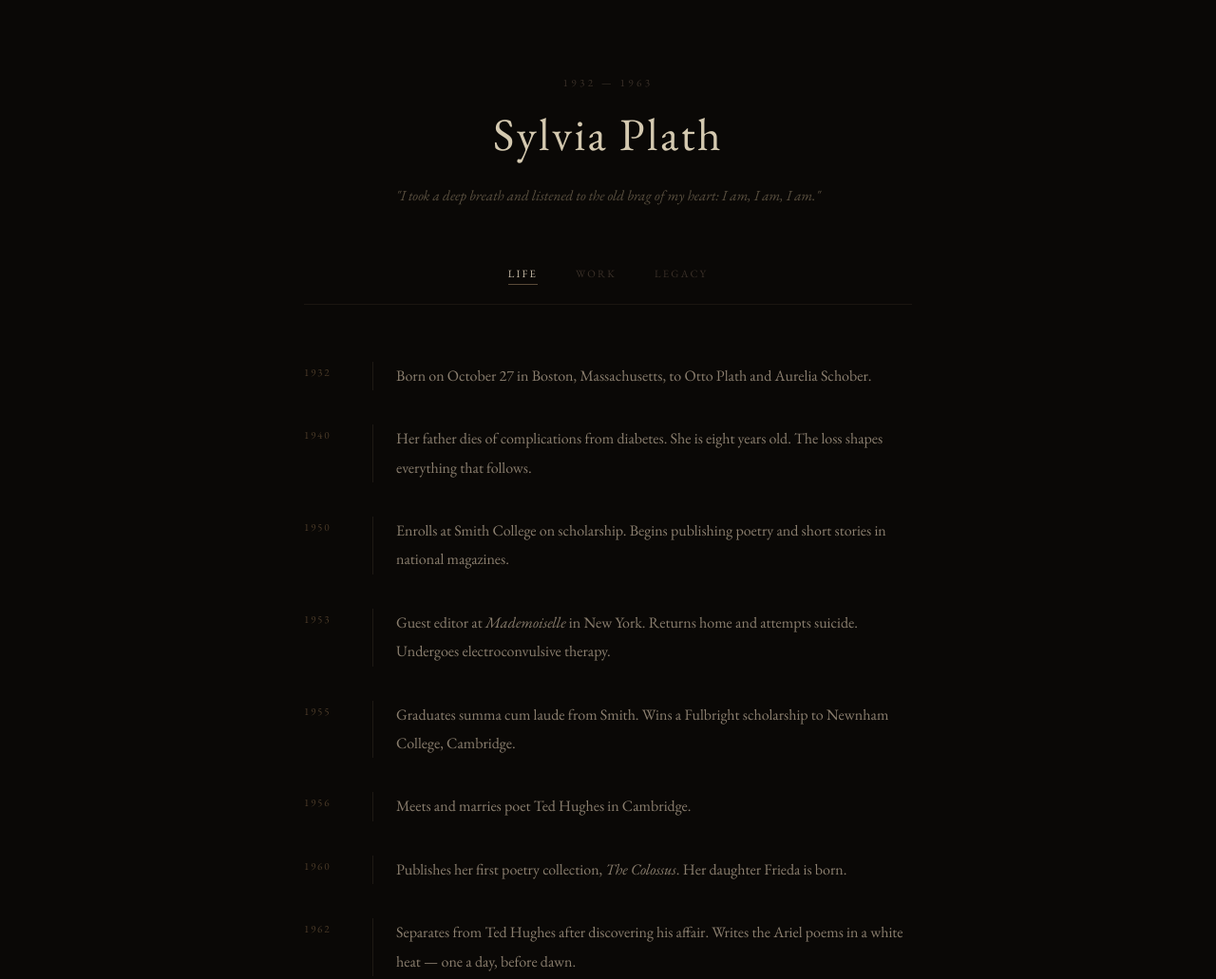
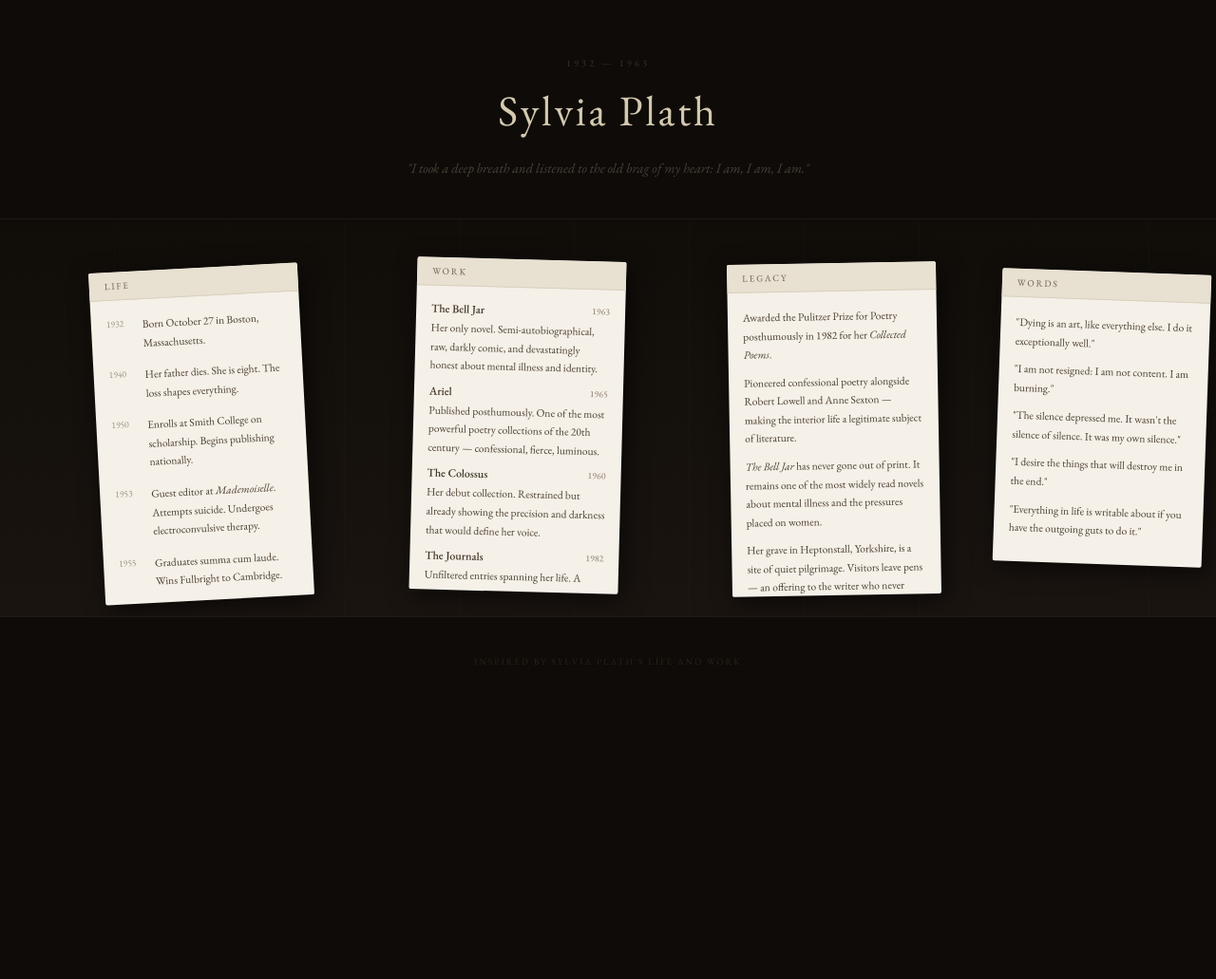
Before and after one commit to khanaaaaaa/Where-the-Figs-Hang, a plain HTML site: page index.html in a window 1280 px wide. Shown: the top 1031 px of the page at 95% size. After the commit the page ends 800 px from the top, so only its background shows below. Drawn offline with nearby package versions, Linux system fonts and the light colour scheme.

Commit message:
Desk with papers layout for Sylvia Plath page

```diff
--- a/index.html
+++ b/index.html
@@ -9,102 +9,92 @@
 </head>
 <body>
 
-  <header>
+  <div id="header">
     <p class="subtitle">1932 — 1963</p>
     <h1>Sylvia Plath</h1>
     <p class="tagline"><em>"I took a deep breath and listened to the old brag of my heart: I am, I am, I am."</em></p>
-  </header>
+  </div>
 
-  <nav>
-    <button class="tab active" data-tab="life">Life</button>
-    <button class="tab" data-tab="work">Work</button>
-    <button class="tab" data-tab="legacy">Legacy</button>
-  </nav>
+  <div id="desk">
 
-  <main>
+    <div class="paper" id="paper-life" style="top:12%; left:8%; transform:rotate(-3deg);">
+      <div class="paper-tab">Life</div>
+      <div class="paper-content">
+        <h2>Life</h2>
+        <div class="entry"><span class="year">1932</span><p>Born October 27 in Boston, Massachusetts.</p></div>
+        <div class="entry"><span class="year">1940</span><p>Her father dies. She is eight. The loss shapes everything.</p></div>
+        <div class="entry"><span class="year">1950</span><p>Enrolls at Smith College on scholarship. Begins publishing nationally.</p></div>
+        <div class="entry"><span class="year">1953</span><p>Guest editor at <em>Mademoiselle</em>. Attempts suicide. Undergoes electroconvulsive therapy.</p></div>
+        <div class="entry"><span class="year">1955</span><p>Graduates summa cum laude. Wins Fulbright to Cambridge.</p></div>
+        <div class="entry"><span class="year">1956</span><p>Meets and marries Ted Hughes.</p></div>
+        <div class="entry"><span class="year">1960</span><p>Publishes <em>The Colossus</em>. Daughter Frieda is born.</p></div>
+        <div class="entry"><span class="year">1962</span><p>Separates from Hughes. Writes the Ariel poems — one a day, before dawn.</p></div>
+        <div class="entry"><span class="year">1963</span><p>Publishes <em>The Bell Jar</em>. Dies February 11, aged 30.</p></div>
+      </div>
+    </div>
 
-    <section id="life" class="tab-content active">
-      <div class="entry">
-        <span class="year">1932</span>
-        <p>Born on October 27 in Boston, Massachusetts, to Otto Plath and Aurelia Schober.</p>
-      </div>
-      <div class="entry">
-        <span class="year">1940</span>
-        <p>Her father dies of complications from diabetes. She is eight years old. The loss shapes everything that follows.</p>
-      </div>
-      <div class="entry">
-        <span class="year">1950</span>
-        <p>Enrolls at Smith College on scholarship. Begins publishing poetry and short stories in national magazines.</p>
-      </div>
-      <div class="entry">
-        <span class="year">1953</span>
-        <p>Guest editor at <em>Mademoiselle</em> in New York. Returns home and attempts suicide. Undergoes electroconvulsive therapy.</p>
-      </div>
-      <div class="entry">
-        <span class="year">1955</span>
-        <p>Graduates summa cum laude from Smith. Wins a Fulbright scholarship to Newnham College, Cambridge.</p>
-      </div>
-      <div class="entry">
-        <span class="year">1956</span>
-        <p>Meets and marries poet Ted Hughes in Cambridge.</p>
-      </div>
-      <div class="entry">
-        <span class="year">1960</span>
-        <p>Publishes her first poetry collection, <em>The Colossus</em>. Her daughter Frieda is born.</p>
-      </div>
-      <div class="entry">
-        <span class="year">1962</span>
-        <p>Separates from Ted Hughes after discovering his affair. Writes the Ariel poems in a white heat — one a day, before dawn.</p>
-      </div>
-      <div class="entry">
-        <span class="year">1963</span>
-        <p>Publishes <em>The Bell Jar</em> under the pseudonym Victoria Lucas. Dies on February 11, aged 30.</p>
-      </div>
-    </section>
-
-    <section id="work" class="tab-content">
+    <div class="paper" id="paper-work" style="top:10%; left:34%; transform:rotate(1.5deg);">
+      <div class="paper-tab">Work</div>
+      <div class="paper-content">
+        <h2>Work</h2>
         <div class="work-item">
           <h3>The Bell Jar <span>1963</span></h3>
-        <p>Her only novel. A semi-autobiographical account of a young woman's descent into mental illness. Raw, darkly comic, and devastatingly honest.</p>
+          <p>Her only novel. Semi-autobiographical, raw, darkly comic, and devastatingly honest about mental illness and identity.</p>
         </div>
         <div class="work-item">
           <h3>Ariel <span>1965</span></h3>
-        <p>Published posthumously. Considered one of the most powerful poetry collections of the 20th century. Confessional, fierce, and luminous.</p>
+          <p>Published posthumously. One of the most powerful poetry collections of the 20th century — confessional, fierce, luminous.</p>
         </div>
         <div class="work-item">
           <h3>The Colossus <span>1960</span></h3>
-        <p>Her debut collection. More restrained than Ariel, but already showing the precision and darkness that would define her voice.</p>
+          <p>Her debut collection. Restrained but already showing the precision and darkness that would define her voice.</p>
         </div>
         <div class="work-item">
-        <h3>The Journals of Sylvia Plath <span>1982</span></h3>
-        <p>Unfiltered entries spanning her life. A window into her ambition, her grief, and her relentless inner world.</p>
+          <h3>The Journals <span>1982</span></h3>
+          <p>Unfiltered entries spanning her life. A window into her ambition, grief, and relentless inner world.</p>
         </div>
         <div class="work-item">
           <h3>Letters Home <span>1975</span></h3>
-        <p>Correspondence with her mother. Reveals the gap between her public brightness and private suffering.</p>
+          <p>Correspondence with her mother — revealing the gap between her public brightness and private suffering.</p>
         </div>
-    </section>
+      </div>
+    </div>
 
-    <section id="legacy" class="tab-content">
-      <div class="legacy-block">
-        <p>Sylvia Plath was awarded the Pulitzer Prize for Poetry posthumously in 1982 for her <em>Collected Poems</em> — one of only a handful of poets to receive it after death.</p>
+    <div class="paper" id="paper-legacy" style="top:11%; left:60%; transform:rotate(-1deg);">
+      <div class="paper-tab">Legacy</div>
+      <div class="paper-content">
+        <h2>Legacy</h2>
+        <div class="legacy-block"><p>Awarded the Pulitzer Prize for Poetry posthumously in 1982 for her <em>Collected Poems</em>.</p></div>
+        <div class="legacy-block"><p>Pioneered confessional poetry alongside Robert Lowell and Anne Sexton — making the interior life a legitimate subject of literature.</p></div>
+        <div class="legacy-block"><p><em>The Bell Jar</em> has never gone out of print. It remains one of the most widely read novels about mental illness and the pressures placed on women.</p></div>
+        <div class="legacy-block"><p>Her grave in Heptonstall, Yorkshire, is a site of quiet pilgrimage. Visitors leave pens — an offering to the writer who never stopped.</p></div>
       </div>
-      <div class="legacy-block">
-        <p>She is credited with pioneering confessional poetry alongside Robert Lowell and Anne Sexton — a movement that made the interior life a legitimate subject of literature.</p>
     </div>
-      <div class="legacy-block">
-        <p><em>The Bell Jar</em> has never gone out of print. It remains one of the most widely read novels about mental illness, identity, and the pressures placed on women.</p>
+
+    <div class="paper" id="paper-quotes" style="top:13%; left:82%; transform:rotate(2deg);">
+      <div class="paper-tab">Words</div>
+      <div class="paper-content">
+        <h2>In Her Words</h2>
+        <div class="quote-block"><p>"Dying is an art, like everything else. I do it exceptionally well."</p></div>
+        <div class="quote-block"><p>"I am not resigned: I am not content. I am burning."</p></div>
+        <div class="quote-block"><p>"The silence depressed me. It wasn't the silence of silence. It was my own silence."</p></div>
+        <div class="quote-block"><p>"I desire the things that will destroy me in the end."</p></div>
+        <div class="quote-block"><p>"Everything in life is writable about if you have the outgoing guts to do it."</p></div>
       </div>
-      <div class="legacy-block">
-        <p>Her grave in Heptonstall, Yorkshire, is a site of quiet pilgrimage. Visitors leave pens — an offering to the writer who never stopped.</p>
     </div>
-    </section>
 
-  </main>
+  </div>
 
-  <footer>
-    <p>"Dying is an art, like everything else. I do it exceptionally well."</p>
-  </footer>
+  <div id="overlay" class="hidden">
+    <div id="open-paper">
+      <button id="close-btn">✕</button>
+      <div id="open-paper-content"></div>
+    </div>
+  </div>
+
+  <div id="footer">
+    <p>Inspired by Sylvia Plath's life and work</p>
+  </div>
 
   <script src="script.js"></script>
 </body>
--- a/style.css
+++ b/style.css
@@ -1,149 +1,200 @@
 * { margin: 0; padding: 0; box-sizing: border-box; }
 
 body {
-  background: #0a0806;
+  background: #0e0b08;
   color: #c8bca8;
   font-family: 'EB Garamond', Georgia, serif;
   min-height: 100vh;
-  max-width: 720px;
-  margin: 0 auto;
-  padding: 80px 40px;
+  display: flex;
+  flex-direction: column;
+  align-items: center;
+  overflow-x: hidden;
 }
 
-header {
+/* header */
+#header {
   text-align: center;
-  margin-bottom: 60px;
+  padding: 60px 40px 40px;
 }
 
-header .subtitle {
-  font-size: 0.7rem;
+#header .subtitle {
+  font-size: 0.65rem;
   letter-spacing: 0.3em;
   text-transform: uppercase;
   color: #3a3028;
-  margin-bottom: 16px;
+  margin-bottom: 14px;
 }
 
-header h1 {
-  font-size: 3rem;
+#header h1 {
+  font-size: 2.8rem;
   font-weight: 400;
   color: #d4c9b0;
-  letter-spacing: 0.05em;
-  margin-bottom: 20px;
+  letter-spacing: 0.06em;
+  margin-bottom: 18px;
 }
 
-header .tagline {
-  font-size: 0.95rem;
-  color: #5a5040;
+#header .tagline {
+  font-size: 0.9rem;
+  color: #4a4038;
   line-height: 1.9;
-  max-width: 480px;
-  margin: 0 auto;
 }
 
-nav {
-  display: flex;
-  justify-content: center;
-  gap: 40px;
-  margin-bottom: 60px;
-  border-bottom: 1px solid #1a1510;
-  padding-bottom: 20px;
+/* desk */
+#desk {
+  position: relative;
+  width: 100%;
+  height: 420px;
+  background: linear-gradient(to bottom, #100d09, #1a1410);
+  border-top: 1px solid #1e1a14;
+  border-bottom: 1px solid #1e1a14;
+  overflow: hidden;
 }
 
-.tab {
+/* desk texture line */
+#desk::before {
+  content: '';
+  position: absolute;
+  inset: 0;
+  background: repeating-linear-gradient(
+    90deg,
+    transparent,
+    transparent 120px,
+    rgba(255,255,255,0.01) 120px,
+    rgba(255,255,255,0.01) 121px
+  );
+}
+
+/* paper */
+.paper {
+  position: absolute;
+  width: 220px;
+  background: #f5f0e8;
+  border-radius: 2px;
+  box-shadow: 4px 6px 24px rgba(0,0,0,0.6);
+  cursor: pointer;
+  transition: transform 0.3s ease, box-shadow 0.3s ease;
+  overflow: hidden;
+}
+
+.paper:hover {
+  box-shadow: 6px 10px 36px rgba(0,0,0,0.8);
+  z-index: 10;
+}
+
+.paper-tab {
+  background: #e8e0d0;
+  padding: 8px 16px;
+  font-size: 0.6rem;
+  letter-spacing: 0.2em;
+  text-transform: uppercase;
+  color: #6a5e4e;
+  border-bottom: 1px solid #d8d0c0;
+}
+
+.paper-content {
+  padding: 16px;
+  pointer-events: none;
+  max-height: 320px;
+  overflow: hidden;
+}
+
+.paper-content h2 { display: none; }
+
+.paper-content p,
+.paper-content .entry p,
+.paper-content .work-item p,
+.paper-content .legacy-block p,
+.paper-content .quote-block p {
+  font-size: 0.72rem;
+  color: #4a3e2e;
+  line-height: 1.7;
+  margin-bottom: 8px;
+}
+
+.entry { display: flex; gap: 8px; margin-bottom: 6px; }
+.year { font-size: 0.6rem; color: #9a8e7e; min-width: 30px; padding-top: 2px; }
+.work-item { margin-bottom: 10px; }
+.work-item h3 { font-size: 0.75rem; font-weight: 500; color: #3a2e1e; margin-bottom: 2px; display: flex; justify-content: space-between; }
+.work-item h3 span { font-size: 0.6rem; color: #9a8e7e; }
+.legacy-block, .quote-block { margin-bottom: 10px; }
+
+/* overlay */
+#overlay {
+  position: fixed;
+  inset: 0;
+  background: rgba(8,6,4,0.85);
+  display: flex;
+  align-items: center;
+  justify-content: center;
+  z-index: 100;
+  transition: opacity 0.4s ease;
+}
+
+#overlay.hidden {
+  opacity: 0;
+  pointer-events: none;
+}
+
+#open-paper {
+  background: #f5f0e8;
+  width: 560px;
+  max-width: 90vw;
+  max-height: 80vh;
+  overflow-y: auto;
+  border-radius: 2px;
+  padding: 48px;
+  position: relative;
+  box-shadow: 0 20px 80px rgba(0,0,0,0.8);
+  animation: unfold 0.4s ease;
+}
+
+@keyframes unfold {
+  from { transform: scale(0.92) translateY(20px); opacity: 0; }
+  to   { transform: scale(1) translateY(0); opacity: 1; }
+}
+
+#close-btn {
+  position: absolute;
+  top: 16px; right: 20px;
   background: none;
   border: none;
-  font-family: 'EB Garamond', Georgia, serif;
-  font-size: 0.7rem;
+  font-size: 1rem;
+  color: #9a8e7e;
+  cursor: pointer;
+}
+
+#close-btn:hover { color: #3a2e1e; }
+
+#open-paper-content h2 {
+  display: block;
+  font-size: 1.6rem;
+  font-weight: 400;
+  color: #2a1e10;
+  margin-bottom: 32px;
+  letter-spacing: 0.04em;
+}
+
+#open-paper-content p {
+  font-size: 1rem;
+  color: #4a3e2e;
+  line-height: 1.9;
+  margin-bottom: 10px;
+}
+
+#open-paper-content .entry { display: flex; gap: 20px; margin-bottom: 18px; }
+#open-paper-content .year { font-size: 0.7rem; color: #9a8e7e; min-width: 36px; padding-top: 4px; }
+#open-paper-content .entry p { border-left: 1px solid #d8d0c0; padding-left: 16px; }
+#open-paper-content .work-item { margin-bottom: 28px; border-left: 1px solid #d8d0c0; padding-left: 16px; }
+#open-paper-content .work-item h3 { font-size: 1.1rem; font-weight: 400; color: #2a1e10; margin-bottom: 6px; display: flex; justify-content: space-between; }
+#open-paper-content .work-item h3 span { font-size: 0.65rem; color: #9a8e7e; letter-spacing: 0.15em; }
+#open-paper-content .legacy-block, #open-paper-content .quote-block { margin-bottom: 24px; border-left: 1px solid #d8d0c0; padding-left: 16px; }
+#open-paper-content .quote-block p { font-style: italic; }
+
+/* footer */
+#footer {
+  padding: 40px;
+  font-size: 0.6rem;
   letter-spacing: 0.2em;
   text-transform: uppercase;
-  color: #3a3028;
-  cursor: pointer;
-  padding-bottom: 4px;
-  border-bottom: 1px solid transparent;
-  transition: color 0.3s ease, border-color 0.3s ease;
+  color: #2a2418;
 }
-
-.tab:hover { color: #8a7e6e; }
-
-.tab.active {
-  color: #c8bca8;
-  border-bottom: 1px solid #5a4a38;
-}
-
-.tab-content { display: none; }
-.tab-content.active { display: block; }
-
-/* life timeline */
-.entry {
-  display: flex;
-  gap: 32px;
-  margin-bottom: 36px;
-  align-items: flex-start;
-}
-
-.year {
-  font-size: 0.7rem;
-  letter-spacing: 0.15em;
-  color: #4a3a28;
-  min-width: 40px;
-  padding-top: 4px;
-}
-
-.entry p {
-  font-size: 1rem;
-  line-height: 1.9;
-  color: #8a7e6e;
-  border-left: 1px solid #1e1a14;
-  padding-left: 24px;
-}
-
-/* work */
-.work-item {
-  margin-bottom: 44px;
-  padding-left: 24px;
-  border-left: 1px solid #1e1a14;
-}
-
-.work-item h3 {
-  font-size: 1.1rem;
-  font-weight: 400;
-  color: #c8bca8;
-  margin-bottom: 10px;
-  display: flex;
-  justify-content: space-between;
-  align-items: baseline;
-}
-
-.work-item h3 span {
-  font-size: 0.65rem;
-  letter-spacing: 0.2em;
-  color: #3a3028;
-}
-
-.work-item p {
-  font-size: 0.95rem;
-  line-height: 1.9;
-  color: #6a5e4e;
-}
-
-/* legacy */
-.legacy-block {
-  margin-bottom: 36px;
-  padding-left: 24px;
-  border-left: 1px solid #1e1a14;
-}
-
-.legacy-block p {
-  font-size: 1rem;
-  line-height: 1.9;
-  color: #7a6e5e;
-}
-
-footer {
-  margin-top: 80px;
-  padding-top: 30px;
-  border-top: 1px solid #1a1510;
-  text-align: center;
-  font-style: italic;
-  font-size: 0.85rem;
-  color: #2e2820;
-}
```
Also changed, not shown: script.js (+11 -8 lines). Lines whose indentation alone changed are shown as unchanged.
